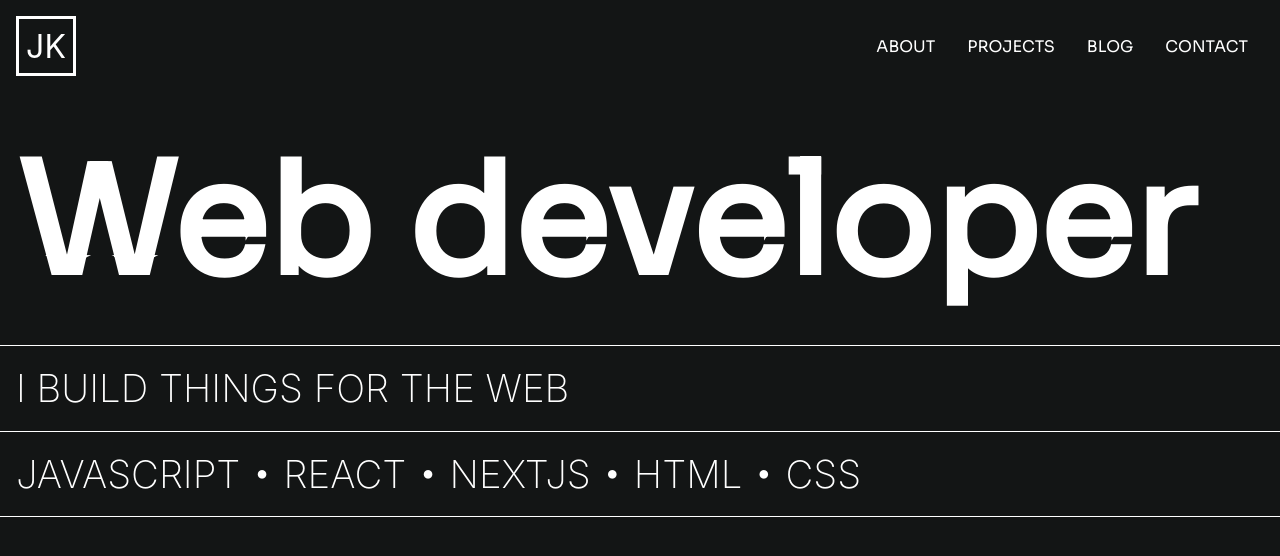
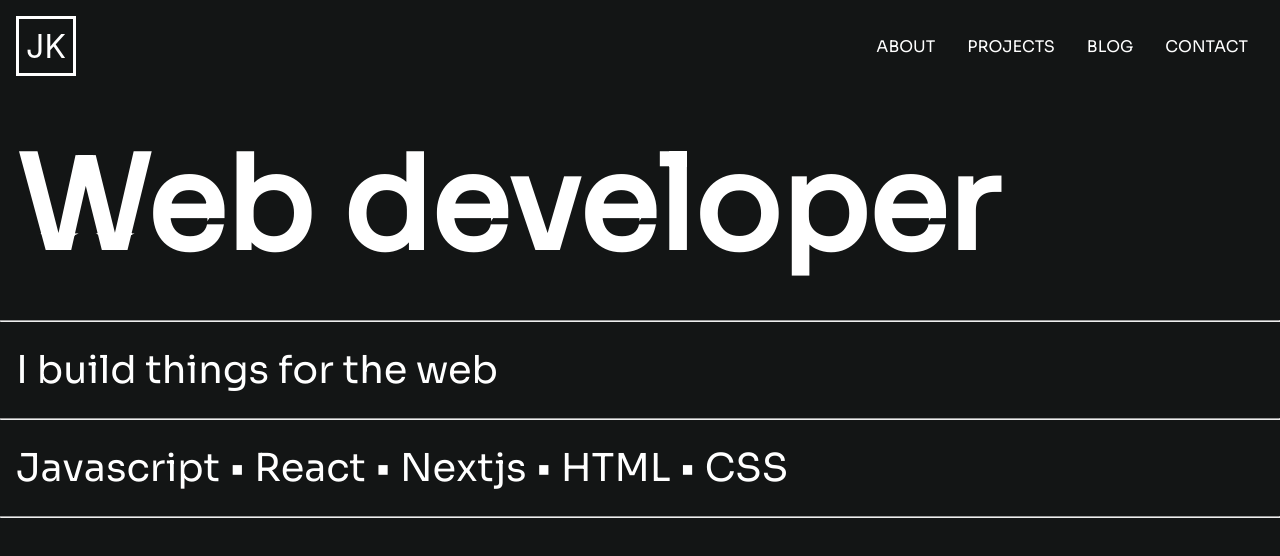
Before and after one commit to kapantzak/portfolio, a Next.js app: page / in a window 1280 px wide. Shown: the top 556 px of the page. Built offline with nearby package versions, Linux system fonts and the light colour scheme.

Commit message:
Abstract intro text logic into a common component

```diff
--- a/components/Intro.js
+++ /dev/null
@@ -1,21 +0,0 @@
-import styles from "@/styles/Intro.module.scss";
-
-const Intro = () => {
-  return (
-    <>
-      <div className={styles.textWrapper}>
-        <h1 className={styles.mainText}>Web developer</h1>
-      </div>
-      <div className={styles.textWrapper}>
-        <p className={styles.subText}>I build things for the web</p>
-      </div>
-      <div className={styles.textWrapper}>
-        <p className={styles.subText}>
-          Javascript &#8226; React &#8226; Nextjs &#8226; HTML &#8226; CSS
-        </p>
-      </div>
-    </>
-  );
-};
-
-export default Intro;
--- /dev/null
+++ b/components/IntroText.js
@@ -0,0 +1,71 @@
+import React from "react";
+import PropTypes from "prop-types";
+import styles from "@/styles/IntroText.module.scss";
+
+const sizeStyles = {
+  lg: {
+    padding: "2vw 1rem",
+    fontSize: "10vw",
+  },
+  md: {
+    padding: "1.5vw 1rem",
+    fontSize: "5vw",
+  },
+  sm: {
+    padding: "1rem",
+    fontSize: "3vw",
+  },
+};
+
+const IntroText = ({
+  tag,
+  textAnimationDuration,
+  textAnimationDelay,
+  ruleAnimationDuration,
+  ruleAnimationDelay,
+  size,
+  children,
+}) => {
+  const Heading = tag;
+
+  const textInlineStyles = {
+    ...sizeStyles[size],
+    animationDuration: `${textAnimationDuration}ms`,
+    animationDelay: `${textAnimationDelay}ms`,
+  };
+
+  const ruleInlineStyles = {
+    animationDuration: `${ruleAnimationDuration}ms`,
+    animationDelay: `${ruleAnimationDelay}ms`,
+  };
+
+  return (
+    <>
+      <Heading className={styles.header} style={textInlineStyles}>
+        {children}
+      </Heading>
+      <hr className={styles.horizontalRule} style={ruleInlineStyles} />
+    </>
+  );
+};
+
+IntroText.defaultProps = {
+  tag: "h1",
+  size: "lg",
+  textAnimationDuration: 1500,
+  textAnimationDelay: 300,
+  ruleAnimationDuration: 650,
+  ruleAnimationDelay: 250,
+};
+
+IntroText.propTypes = {
+  tag: PropTypes.oneOf(["h1", "h2", "h3", "h4", "h5", "h6", "p"]),
+  size: PropTypes.oneOf(["sm", "md", "lg"]),
+  textAnimationDuration: PropTypes.number,
+  textAnimationDelay: PropTypes.number,
+  ruleAnimationDuration: PropTypes.number,
+  ruleAnimationDelay: PropTypes.number,
+  children: PropTypes.string,
+};
+
+export default IntroText;
--- a/pages/about.js
+++ b/pages/about.js
@@ -1,9 +1,9 @@
-import PageHeader from "@/components/PageHeader";
+import IntroText from "@/components/IntroText";
 
 const About = () => {
   return (
     <>
-      <PageHeader>About</PageHeader>
+      <IntroText>About</IntroText>
     </>
   );
 };
--- a/pages/contact.js
+++ b/pages/contact.js
@@ -1,9 +1,9 @@
-import PageHeader from "@/components/PageHeader";
+import IntroText from "@/components/IntroText";
 
 const Contact = () => {
   return (
     <>
-      <PageHeader>Contact</PageHeader>
+      <IntroText>Contact</IntroText>
     </>
   );
 };
--- a/pages/index.js
+++ b/pages/index.js
@@ -1,9 +1,15 @@
-import Intro from "@/components/Intro";
+import IntroText from "@/components/IntroText";
 
 const Home = () => {
   return (
     <>
-      <Intro />
+      <IntroText>Web developer</IntroText>
+      <IntroText tag="p" size="sm" ruleAnimationDelay={350}>
+        I build things for the web
+      </IntroText>
+      <IntroText tag="p" size="sm" ruleAnimationDelay={650}>
+        Javascript &#8226; React &#8226; Nextjs &#8226; HTML &#8226; CSS
+      </IntroText>
     </>
   );
 };
--- a/pages/projects.js
+++ b/pages/projects.js
@@ -1,9 +1,9 @@
-import PageHeader from "@/components/PageHeader";
+import IntroText from "@/components/IntroText";
 
 const Projects = () => {
   return (
     <>
-      <PageHeader>Projects</PageHeader>
+      <IntroText>Projects</IntroText>
     </>
   );
 };
--- a/styles/Intro.module.scss
+++ /dev/null
@@ -1,85 +0,0 @@
-.mainText {
-  padding: 2vw 1rem;
-  margin: 0;
-  font-family: "Sora", sans-serif;
-  font-size: 12vw;
-  opacity: 0;
-  transform: translateY(10%);
-  animation-name: slideUp;
-  animation-duration: 1500ms;
-  animation-delay: 250ms;
-  animation-fill-mode: forwards;
-}
-
-.subText {
-  padding: 1.5vw 1rem;
-  margin: 0;
-  text-transform: uppercase;
-  font-size: 3vw;
-  font-weight: 200;
-  opacity: 0;
-  transform: translateY(10%);
-  animation-name: slideUp;
-  animation-duration: 1200ms;
-  animation-delay: 550ms;
-  animation-fill-mode: forwards;
-}
-
-.textWrapper {
-  border-bottom: 1px solid #fff;
-  overflow: hidden;
-  transform: translateX(-100%);
-  animation-name: slideIn;
-  animation-duration: 150ms;
-  animation-delay: 0;
-  animation-fill-mode: forwards;
-}
-
-@keyframes slideUp {
-  from {
-    opacity: 0;
-    transform: translateY(10%);
-  }
-
-  to {
-    opacity: 1;
-    transform: translateY(0);
-  }
-}
-
-@keyframes slideIn {
-  from {
-    transform: translateX(-100%);
-  }
-
-  to {
-    transform: translateX(0);
-  }
-}
-
-/* Mobile */
-@media screen and (max-width: 480px) {
-  .mainText {
-    padding: 1.5rem 1rem;
-    font-size: 3.5rem;
-    line-height: 1.2;
-    text-align: center;
-  }
-
-  .subText {
-    padding: 0.8rem;
-    font-size: 1.3rem;
-    font-weight: normal;
-    line-height: 1.5;
-    text-align: center;
-  }
-}
-
-/* Tablets */
-@media screen and (min-width: 481px) and (max-width: 768px) {
-  .subText {
-    padding: 0.8rem;
-    font-size: 1.7rem;
-    line-height: 1.5;
-  }
-}
--- a/styles/PageHeader.module.scss
+++ b/styles/IntroText.module.scss
@@ -1,25 +1,18 @@
 .header {
-    padding: 2vw 1rem;
     margin: 0;
     font-family: "Sora", sans-serif;
-    font-size: 10vw;
     opacity: 0;
     transform: translateY(10%);
     animation-name: slideUp;
-    animation-duration: 1500ms;
-    animation-delay: 800ms;
     animation-fill-mode: forwards;
 }
 
-.textWrapper {
-    border-bottom: 1px solid #fff;
-    overflow: hidden;
+.horizontalRule {
     transform: translateX(-100%);
     animation-name: slideIn;
-    animation-duration: 550ms;
-    animation-delay: 250;
     animation-fill-mode: forwards;
-  }
+    animation-timing-function: ease-out;
+}
 
 @keyframes slideUp {
     from {
```
Also changed, not shown: components/PageHeader.js (deleted, +0 -16 lines).
